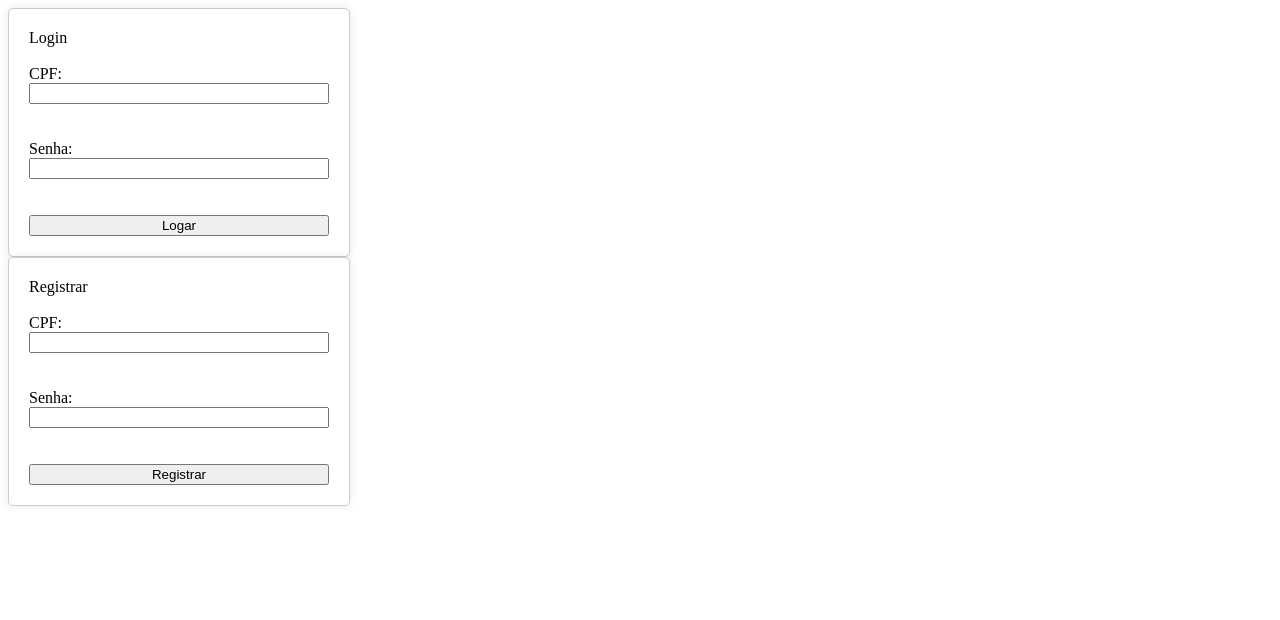
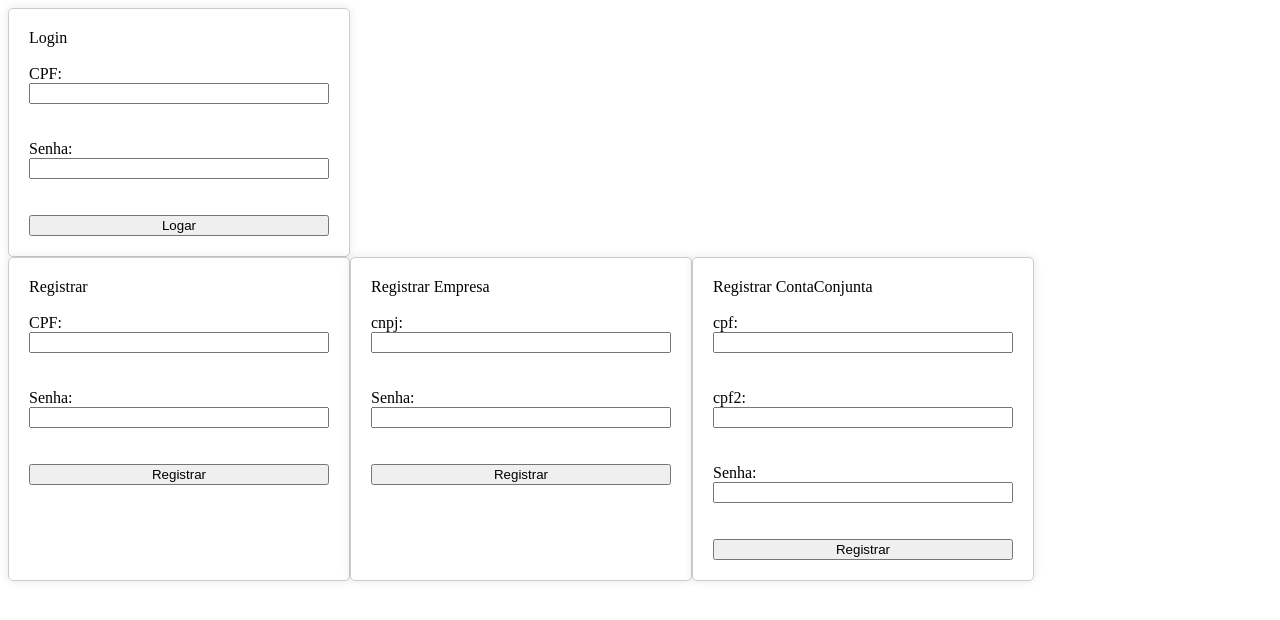
Before and after one commit to DisneyCarvalho/BPL-2-REDES, a Flask app: page / in a window 1280 px wide. Shown: the top 620 px of the page. Run offline with Flask 3, Linux system fonts and the light colour scheme; parts of the project's set-up code (start-up, migrations or seed data) failed here and were passed over.

Commit message:
Add files via upload

```diff
--- a/templates/banco.html
+++ b/templates/banco.html
@@ -46,7 +46,7 @@
     <div class="cont">
         <div>
             <li>Banco {{bank}}</li>
-            <div class="content">cpf {{cpf}} </div>
+            <div class="content">cpf ou cnpj <br>{{cpf}} </div>
             <div class="content">saldo {{saldo}} </div>
 
         </div>
--- a/templates/login.html
+++ b/templates/login.html
@@ -15,6 +15,11 @@
             box-shadow: 0 0 10px rgba(0, 0, 0, 0.1);
             background-color: #fff;
         }
+
+        .fcolunm {
+            display: flex;
+            flex-wrap: wrap;
+        }
     </style>
 </head>
 <body>
@@ -31,7 +36,7 @@
         <input type="password" id="senha" name="senha"><br><br>
         <button type="submit">Logar</button>
     </form>
-
+    <div class="fcolunm">
         <form action="/register" method="post" class="form-container">
             <div>Registrar</div>
             <br>
@@ -42,5 +47,30 @@
             <input type="password" id="senha" name="senha"><br><br>
             <button type="submit">Registrar</button>
         </form>
+
+        <form action="/register" method="post" class="form-container">
+            <div>Registrar Empresa</div>
+            <br>
+            <label for="cpf">cnpj:</label>
+            <input type="text" id="cpf" name="cpf"><br><br>
+
+            <label for="senha">Senha:</label>
+            <input type="password" id="senha" name="senha"><br><br>
+            <button type="submit">Registrar</button>
+        </form>
+
+        <form action="/register" method="post" class="form-container">
+            <div>Registrar ContaConjunta</div>
+            <br>
+            <label for="cpf">cpf:</label>
+            <input type="text" id="cpf" name="cpf"><br><br>
+            <label for="cpf2">cpf2:</label>
+            <input type="text" id="cpf2" name="cpf2"><br><br>
+            <label for="senha">Senha:</label>
+            <input type="password" id="senha" name="senha"><br><br>
+            <button type="submit">Registrar</button>
+        </form>
+
+    </div>
 </body>
 </html>
```
Also changed, not shown: templates/transferirvarios.html (+13 -10 lines). Lines whose indentation alone changed are shown as unchanged.
